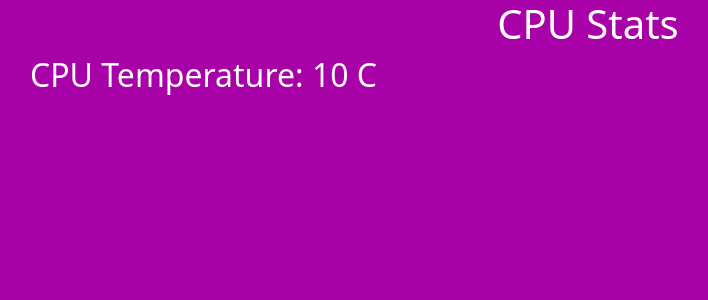
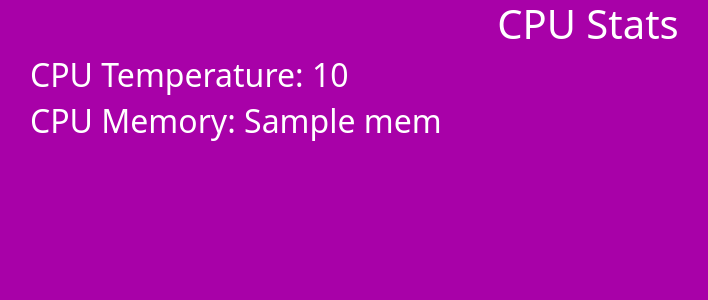
Before and after one commit to Tth101/RPi-projects, a Flask app: template CPUStatpage/app/templates/index.html in a window 1280 px wide. Shown: the top 300 px of the page, without its empty margins (52-760 px from the left). Run offline with Flask 3, Linux system fonts and the light colour scheme; the template is opened without the code that fills it: most values are stand-ins (such as "Sample title", 1, 10 or a date in 2020); parts of the project's set-up code (start-up, migrations or seed data) failed here and were passed over.

Commit message:
better display of info

```diff
--- a/CPUStatpage/app/CPUStatpage.py
+++ b/CPUStatpage/app/CPUStatpage.py
@@ -1,10 +1,10 @@
 import subprocess, re
 
 def tempcheck():
-    msg =subprocess.check_output(
+    temp =subprocess.check_output(
         ["../usr/bin/vcgencmd", "measure_temp"]
     ).decode() #get cpu temperature
-    temp = re.search(r'-?\d\.?\d*', msg) #use regex to obtain temperature
+    #temp = re.search(r'-?\d\.?\d*', msg) #use regex to obtain temperature
     return temp
 
 def memcheck():
--- a/CPUStatpage/app/app.py
+++ b/CPUStatpage/app/app.py
@@ -12,7 +12,7 @@ mem = CPUStatpage.memcheck()
 # home route that returns below text when root url is accessed
 @app.route("/")
 def hello_world():
-    return render_template('index.html', temp = temp, mem=mem)
+    return render_template('index.html', temp = temp, mem = mem)
 
 if __name__ == '__main__':
    app.run(debug=True)
--- a/CPUStatpage/app/templates/index.html
+++ b/CPUStatpage/app/templates/index.html
@@ -14,7 +14,10 @@
         </h1>
     </div>
     <div class="container" id="temperature">
-        <h2>CPU Temperature: {{ temp }} C</h2>
+        <h2> CPU Temperature: {{ temp }} </h2>
+    </div>
+    <div class="container" id="memory">
+        <h2> CPU Memory: {{ mem }} </h2>
     </div>
 
     <script src="https://cdn.jsdelivr.net/npm/bootstrap@5.3.3/dist/js/bootstrap.bundle.min.js" integrity="sha384-YvpcrYf0tY3lHB60NNkmXc5s9fDVZLESaAA55NDzOxhy9GkcIdslK1eN7N6jIeHz" crossorigin="anonymous"></script>
```
